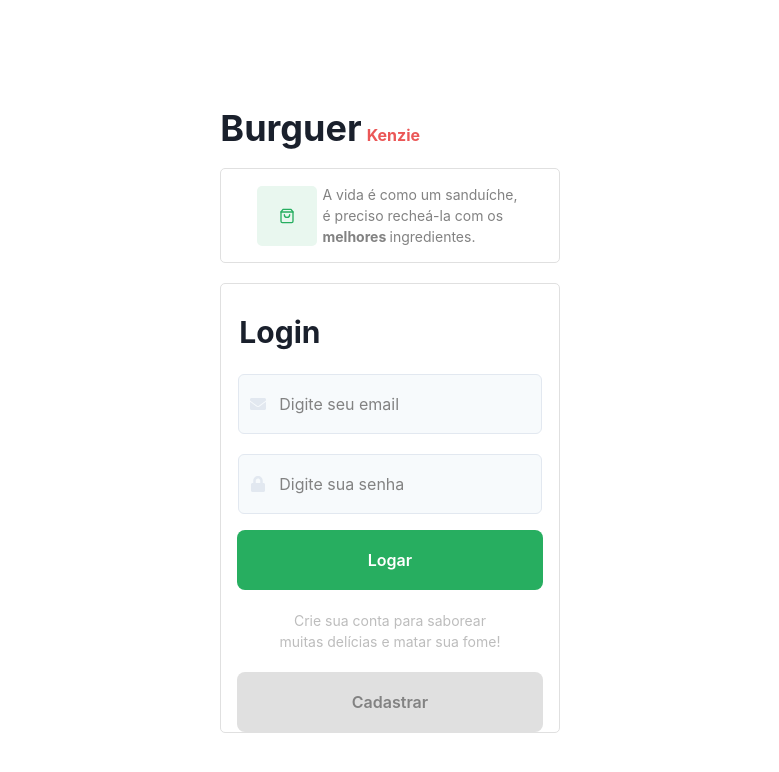
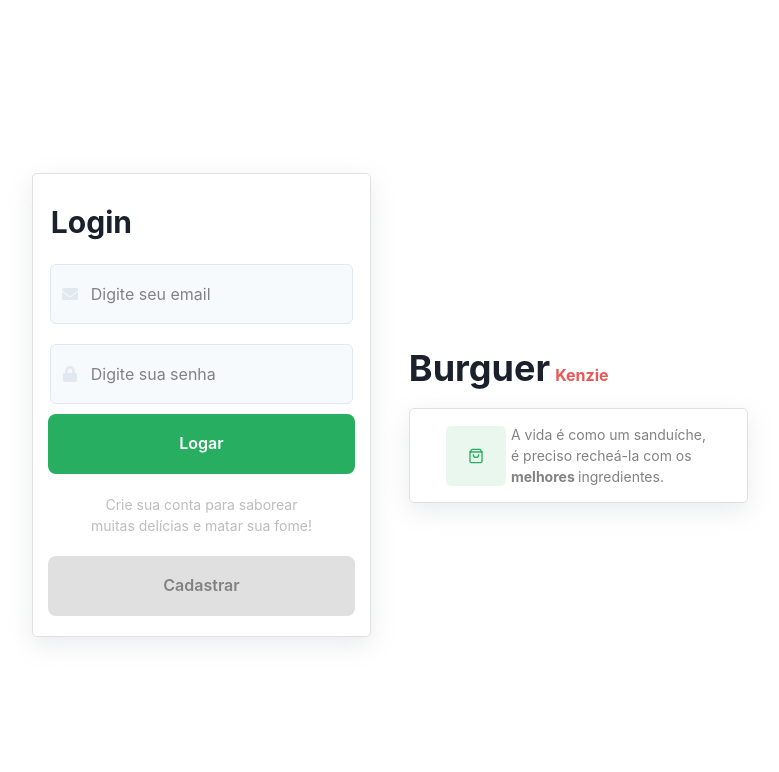
Before and after one commit to vitorsoaresf/react-entrega-s5-hamburgueria-2-0-com-typescript-json-server-vitorsoaresf, a React (Create React App) app: page / in a window 1280 px wide. Shown: the top 772 px of the page, without its empty margins (250-1029 px from the left). Built offline with nearby package versions, Linux system fonts and the light colour scheme.

Commit message:
feat: implements reponsive login page and register page

```diff
--- a/src/pages/Login/LoginForm.tsx
+++ b/src/pages/Login/LoginForm.tsx
@@ -47,6 +47,7 @@
         border="1px"
         borderColor="gray.100"
         borderRadius="5px"
+        boxShadow=" rgba(149, 157, 165, 0.2) 0px 8px 24px"
       >
         <Heading size="lg" m="30px 0px 0px 18px">
           {" "}
@@ -72,7 +73,7 @@
             />
           </Flex>
         </VStack>
-        <VStack mt="4" spacing="5">
+        <VStack m="10px 0px 20px 0px" spacing="5">
           <Button
             isLoading={loading}
             bg="green.800"
--- a/src/pages/Login/LoginHeader.tsx
+++ b/src/pages/Login/LoginHeader.tsx
@@ -30,6 +30,7 @@
         h="95px"
         alignItems="center"
         justifyContent="center"
+        boxShadow=" rgba(149, 157, 165, 0.2) 0px 8px 24px;"
       >
         <Center
           bg="green.200"
--- a/src/pages/Login/index.tsx
+++ b/src/pages/Login/index.tsx
@@ -65,17 +65,17 @@
       height={["auto", "auto", "100vh", "100vh"]}
     >
       <Flex
-        display={["column", "column", "row", "row"]}
+        flexDirection={["column-reverse", "column-reverse", "row", "row"]}
         alignItems="center"
         justifyContent="center"
       >
-        <LoginHeader />
         <LoginForm
           errors={errors}
           handleSignIn={handleSubmit(handleSignIn)}
           loading={loading}
           register={register}
         />
+        <LoginHeader />
       </Flex>
     </Flex>
   );
--- a/src/pages/Register/RegisterForm.tsx
+++ b/src/pages/Register/RegisterForm.tsx
@@ -48,6 +48,7 @@
         border="1px"
         borderColor="gray.100"
         borderRadius="5px"
+        boxShadow=" rgba(149, 157, 165, 0.2) 0px 8px 24px;"
       >
         <Heading
           display="flex"
--- a/src/pages/Register/RegisterHeader.tsx
+++ b/src/pages/Register/RegisterHeader.tsx
@@ -30,6 +30,7 @@
         h="95px"
         alignItems="center"
         justifyContent="center"
+        boxShadow=" rgba(149, 157, 165, 0.2) 0px 8px 24px"
       >
         <Center
           bg="green.200"
--- a/src/pages/Register/index.tsx
+++ b/src/pages/Register/index.tsx
@@ -71,7 +71,7 @@
       height={["auto", "auto", "100vh", "100vh"]}
     >
       <Flex
-        display={["column", "column", "row", "row"]}
+        flexDir={["column", "column", "row", "row"]}
         alignItems="center"
         justifyContent="center"
       >
```
